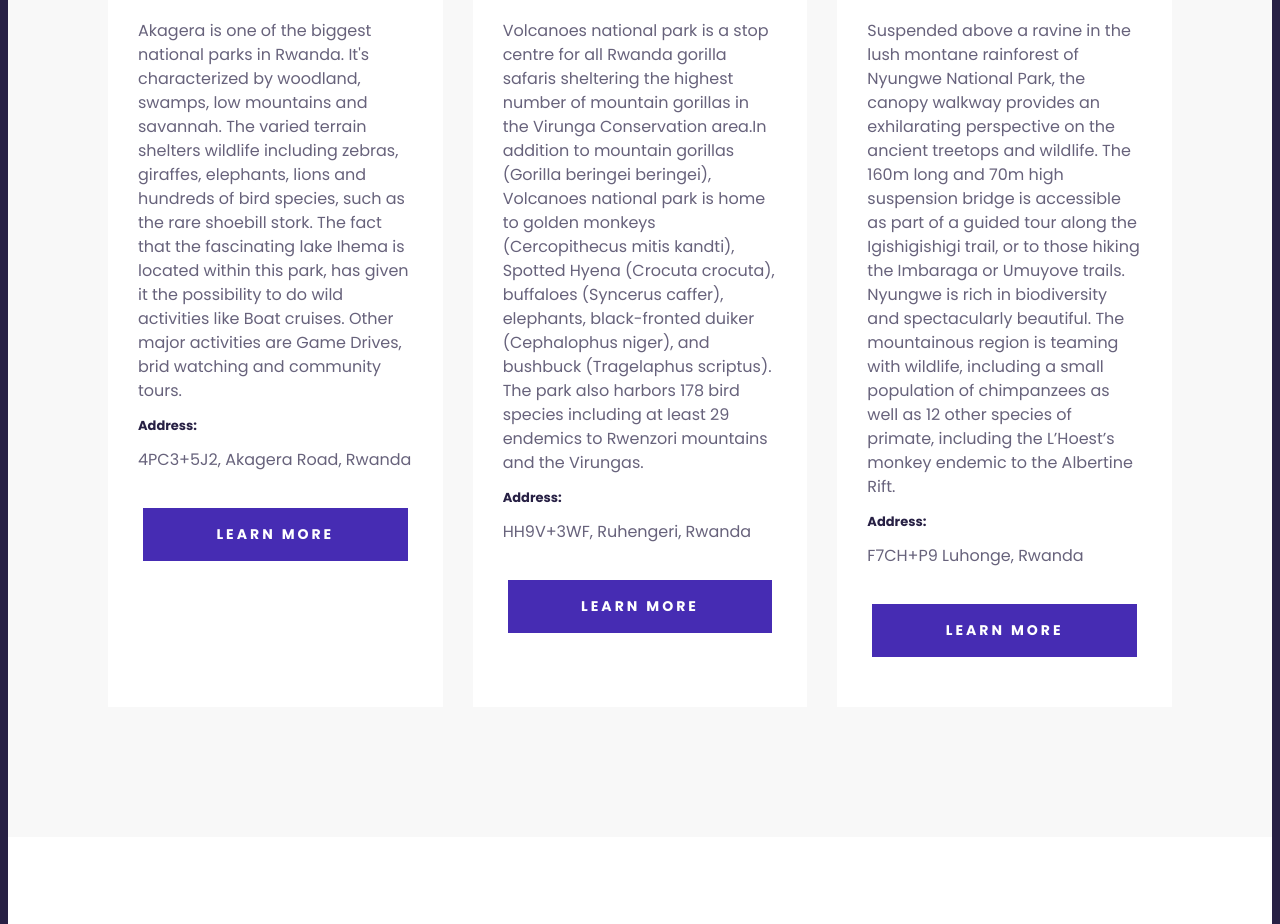
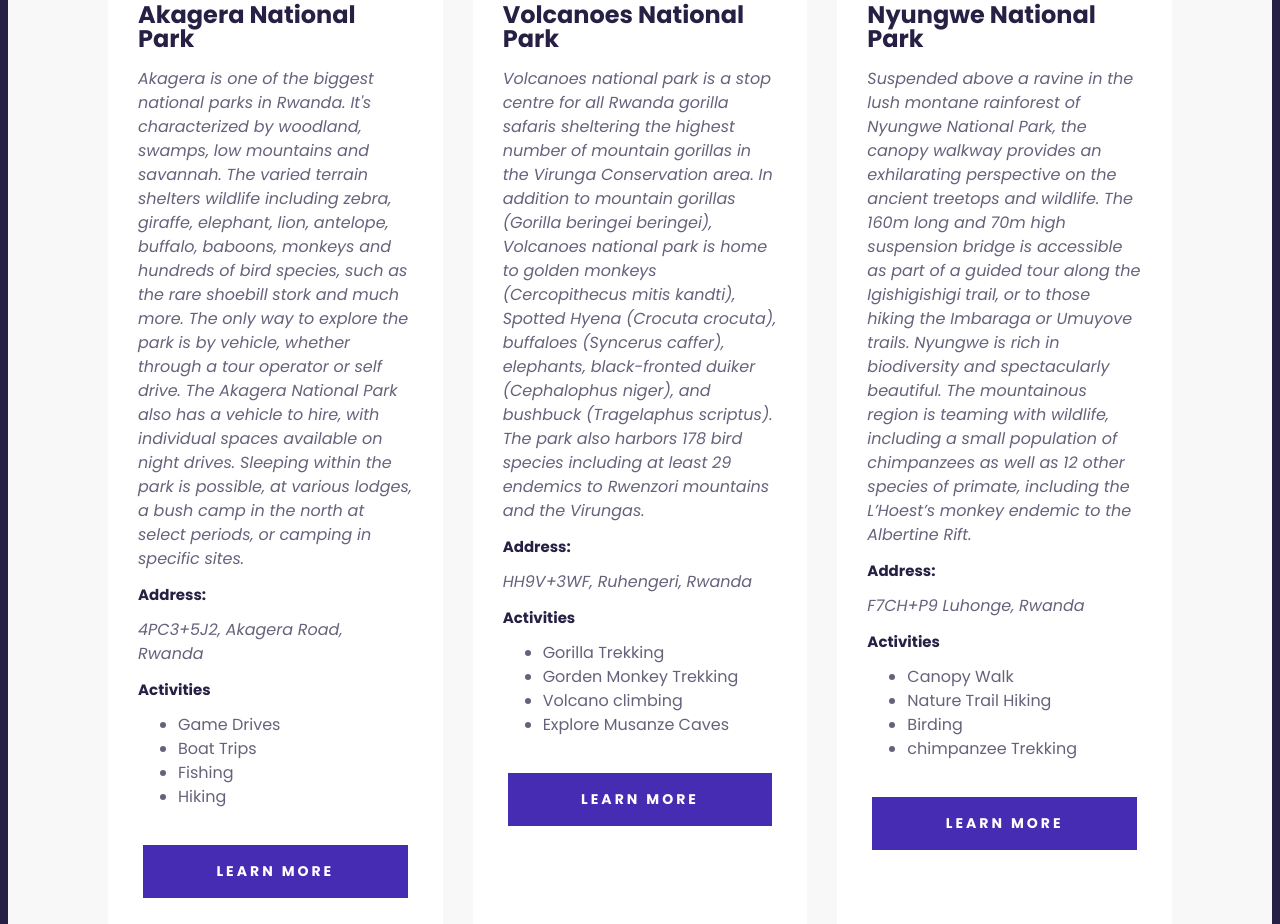
Before and after one commit to Nadia-si/Rwanda-travel-project, a plain HTML site: page index.html in a window 1280 px wide. Shown: the part 1873-2797 px from the top of the page. Drawn offline with Linux system fonts and the light colour scheme.

Commit message:
Project final touch

```diff
--- a/index.html
+++ b/index.html
@@ -18,10 +18,10 @@
         <h3>.TRAVEL.</h3>
         <h1>Welcome to Rwanda</h1>
         <h2>The land of thousand hills</h2>
-        <a href="#more">Learn more</a>
+        <a href="#about-rwanda">Learn more</a>
       </header>
       <main>
-        <section class="grid grid-2-columns">
+        <section class="grid grid-2-columns" id="about-rwanda">
           <div>
             <img
               src="images/rwanda.jpg"
@@ -33,13 +33,15 @@
             <h2>Why Rwanda?</h2>
             <h3>Rwanda, the land of thousand hills</h3>
             <p>
+              Rwanda is a patchwork quilt of many different landscapes and
+              uncounted hills thus its global known name “Land of a Thousand
+              Hills”. It is blessed with extraordinary biodiversity, with
+              incredible wildlife living throughout its volcanoes, montane
+              rainforest and sweeping plains.
+            </p>
+            <p>
               Rwanda's breathtaking scenery and friendly people offer unique
               experiences in one of the most remarkable countries in the world.
-              It is blessed with extraordinary biodiversity, with incredible
-              wildlife living throughout its volcanoes, montane rainforest and
-              sweeping plains.
-            </p>
-            <p>
               Travellers come from far and wide to catch a glimpse of the
               magnificent gorillas, yet there is so much more to see and
               experience. In the space of a week it is possible to experience
@@ -73,16 +75,25 @@
                 <p>
                   Akagera is one of the biggest national parks in Rwanda. It's
                   characterized by woodland, swamps, low mountains and savannah.
-                  The varied terrain shelters wildlife including zebras,
-                  giraffes, elephants, lions and hundreds of bird species, such
-                  as the rare shoebill stork. The fact that the fascinating lake
-                  Ihema is located within this park, has given it the
-                  possibility to do wild activities like Boat cruises. Other
-                  major activities are Game Drives, brid watching and community
-                  tours.
+                  The varied terrain shelters wildlife including zebra, giraffe,
+                  elephant, lion, antelope, buffalo, baboons, monkeys and
+                  hundreds of bird species, such as the rare shoebill stork and
+                  much more. The only way to explore the park is by vehicle,
+                  whether through a tour operator or self drive. The Akagera
+                  National Park also has a vehicle to hire, with individual
+                  spaces available on night drives. Sleeping within the park is
+                  possible, at various lodges, a bush camp in the north at
+                  select periods, or camping in specific sites.
                 </p>
                 <h5>Address:</h5>
                 <p>4PC3+5J2, Akagera Road, Rwanda</p>
+                <h5>Activities</h5>
+                <ul>
+                  <li>Game Drives</li>
+                  <li>Boat Trips</li>
+                  <li>Fishing</li>
+                  <li>Hiking</li>
+                </ul>
                 <div class="card-footer">
                   <a
                     href="https://www.akageranationalparkrwanda.org/"
@@ -114,7 +125,7 @@
                 <p>
                   Volcanoes national park is a stop centre for all Rwanda
                   gorilla safaris sheltering the highest number of mountain
-                  gorillas in the Virunga Conservation area.In addition to
+                  gorillas in the Virunga Conservation area. In addition to
                   mountain gorillas (Gorilla beringei beringei), Volcanoes
                   national park is home to golden monkeys (Cercopithecus mitis
                   kandti), Spotted Hyena (Crocuta crocuta), buffaloes (Syncerus
@@ -125,6 +136,13 @@
                 </p>
                 <h5>Address:</h5>
                 <p>HH9V+3WF, Ruhengeri, Rwanda</p>
+                <h5>Activities</h5>
+                <ul>
+                  <li>Gorilla Trekking</li>
+                  <li>Gorden Monkey Trekking</li>
+                  <li>Volcano climbing</li>
+                  <li>Explore Musanze Caves</li>
+                </ul>
                 <div class="card-footer">
                   <a
                     href="https://www.volcanoesnationalparkrwanda.com/"
@@ -167,6 +185,13 @@
                 </p>
                 <h5>Address:</h5>
                 <p>F7CH+P9 Luhonge, Rwanda</p>
+                <h5>Activities</h5>
+                <ul>
+                  <li>Canopy Walk</li>
+                  <li>Nature Trail Hiking</li>
+                  <li>Birding</li>
+                  <li>chimpanzee Trekking</li>
+                </ul>
                 <div class="card-footer">
                   <a
                     href="https://www.nyungweforestnationalpark.org/"
@@ -209,6 +234,9 @@
               allowfullscreen
             ></iframe>
           </div>
+          <p class="text-center">
+            "Explore new horizons and create lasting memories"
+          </p>
         </section>
       </main>
       <footer>
@@ -255,7 +283,7 @@
             <p>
               This website is about everything you want to know regarding the
               attractive, stunning scenery and diverse wildlife you can find in
-              Rwanda.
+              Rwanda. "Life is short and the world is wide."
             </p>
           </div>
         </section>
--- a/src/styles.css
+++ b/src/styles.css
@@ -16,6 +16,10 @@ section {
 
 section.secondary {
   background: #f8f8f8;
+}
+
+section p {
+  font-style: italic;
 }
 
 header {
@@ -157,7 +161,7 @@ main h4 {
 
 main h5 {
   font-weight: 700;
-  font-size: 13px;
+  font-size: 15px;
   line-height: 1;
   color: #272044;
   margin: 0;
@@ -169,6 +173,23 @@ main p {
   line-height: 1.5;
   opacity: 0.7;
   color: #272044;
+}
+
+main ul {
+  list-style-type: disc;
+}
+
+main li {
+  font-weight: normal;
+  font-size: 16px;
+  line-height: 1.5;
+  opacity: 0.7;
+  color: #272044;
+}
+
+#about-rwanda img {
+  margin: 0 auto;
+  padding-top: 100px;
 }
 
 .img-responsive {
```
